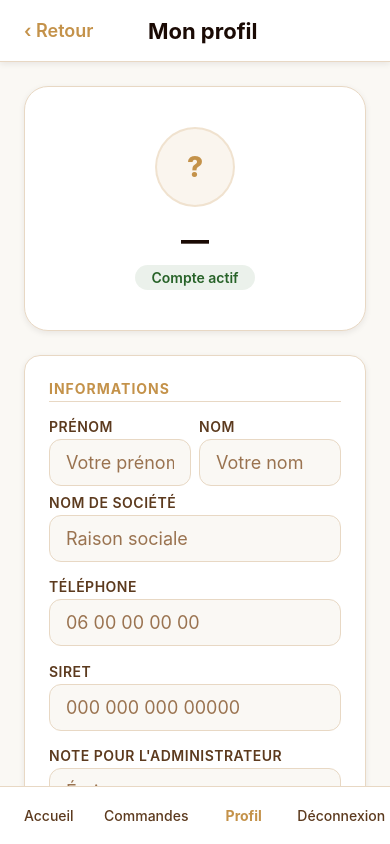
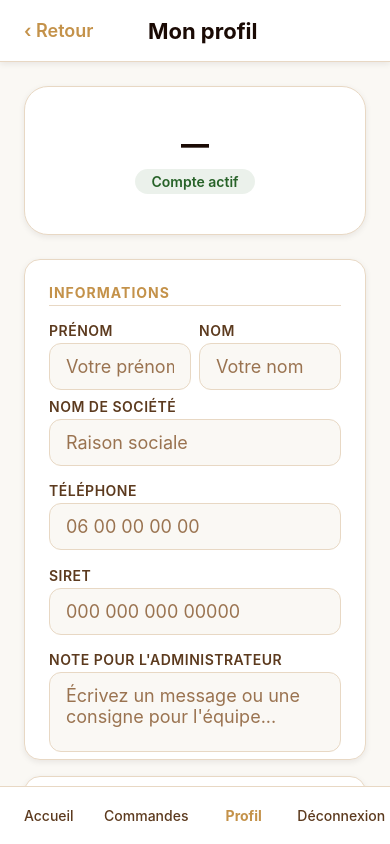
Before and after one commit to MathiasIUT/appSofPain, a React Native app: screen /ClientProfile in a window 390 px wide. Built offline with nearby package versions, Linux system fonts and the light colour scheme; no server answers.

Commit message:
changement ecran profile, delete de pdp et duplication de nom denteprise

```diff
--- a/src/screens/ClientProfileScreen.js
+++ b/src/screens/ClientProfileScreen.js
@@ -184,9 +184,8 @@ export default function ClientProfileScreen({ navigation }) {
     );
   }
 
-  const displayName = profile?.nom_societe
-    || [profile?.prenom, profile?.nom].filter(Boolean).join(' ')
-    || '—';
+  const userName = [profile?.prenom, profile?.nom].filter(Boolean).join(' ');
+  const displayName = userName || profile?.nom_societe || '—';
 
   const initials = (
     (profile?.prenom?.[0] || '') + (profile?.nom?.[0] || '')
@@ -214,11 +213,8 @@ export default function ClientProfileScreen({ navigation }) {
         >
         {/* ── Carte identité ── */}
         <View style={styles.identityCard}>
-          <View style={styles.avatarCircle}>
-            <Text style={styles.avatarText}>{initials}</Text>
-          </View>
           <Text style={styles.displayName}>{displayName}</Text>
-          {profile?.nom_societe && (
+          {profile?.nom_societe && profile.nom_societe !== displayName && (
             <View style={styles.societeBadge}>
               <Text style={styles.societeBadgeText}>{profile.nom_societe}</Text>
             </View>
@@ -474,22 +470,6 @@ const styles = StyleSheet.create({
     borderColor: colors.border,
     ...shadows.sm,
   },
-  avatarCircle: {
-    width: 80,
-    height: 80,
-    borderRadius: 40,
-    backgroundColor: colors.primary + '18',
-    alignItems: 'center',
-    justifyContent: 'center',
-    marginBottom: spacing.md,
-    borderWidth: 2,
-    borderColor: colors.primary + '30',
-  },
-  avatarText: {
-    fontSize: 28,
-    fontWeight: '800',
-    color: colors.primary,
-  },
   displayName: {
     fontSize: fontSizes.xl,
     fontWeight: '800',
```
